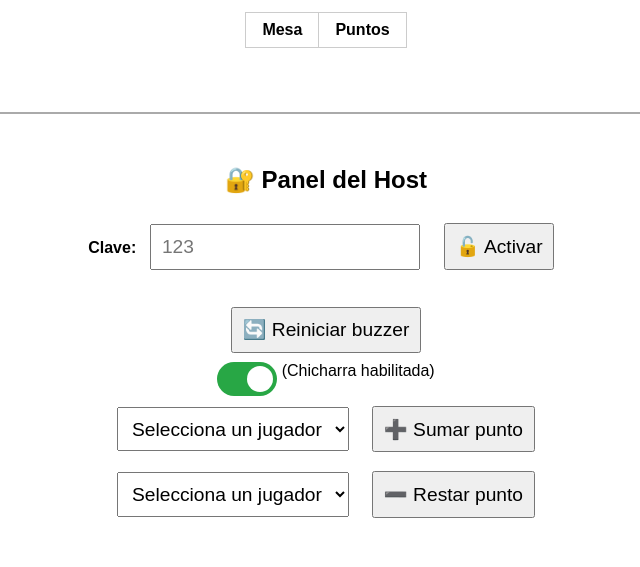
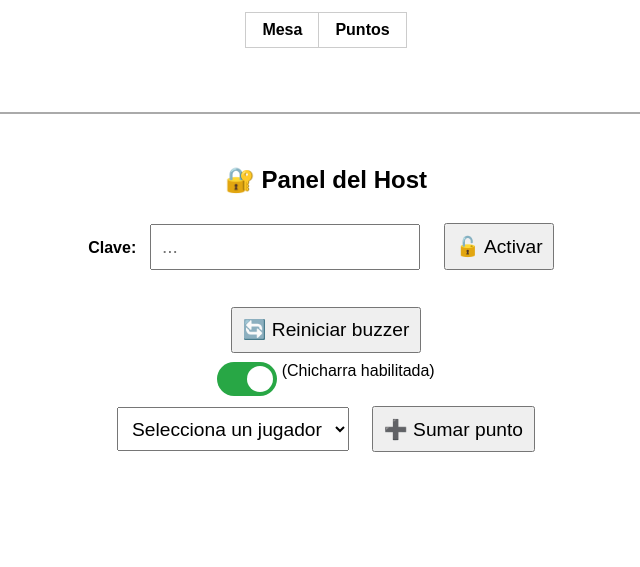
Before and after one commit to karinavallejos/cumplepyk, a Flask app: page / in a window 1280 px wide. Shown: the part 524-1091 px from the top of the page, without its empty margins (314-954 px from the left). After the commit the page ends 976 px from the top, so only its background shows below. Run offline with Flask 3, Linux system fonts and the light colour scheme; data that the repository does not hold is empty.

Commit message:
Update index4.html

```diff
--- a/templates/index.html
+++ b/templates/index.html
@@ -107,7 +107,7 @@
 
   <div id="panelHost">
     <h2>🔐 Panel del Host</h2>
-    <label><strong>Clave:</strong> <input type="password" id="claveHost" placeholder="123"></label>
+    <label><strong>Clave:</strong> <input type="password" id="claveHost" placeholder="..."></label>
     <button onclick="activarHost()">🔓 Activar</button>
 
     <br><br>
@@ -132,14 +132,6 @@
       <input type="hidden" name="clave">
       <button type="submit">➕ Sumar punto</button>
     </form>
-    <form action="/restar" method="post" onsubmit="return insertarClave(this)">
-      <select id="jugadorRestar" name="jugador" required>
-        <option disabled selected>Selecciona un jugador</option>
-      </select>
-      <input type="hidden" name="clave">
-      <button type="submit">➖ Restar punto</button>
-    </form>
-
   </div>
 
   <script>
@@ -262,13 +254,10 @@
       return true;
     }
 
-
     async function cargarJugadores() {
       const res = await fetch("/jugadores");
       const data = await res.json();
-      const selects = ["jugador", "jugadorRestar"];
-      selects.forEach(id => {
-        const select = document.getElementById(id);
+      const select = document.getElementById("jugador");
       if (!select) return;
       select.innerHTML = '<option disabled selected>Selecciona un jugador</option>';
       for (let jugador in data) {
@@ -277,7 +266,6 @@
         option.textContent = jugador;
         select.appendChild(option);
       }
-      });
     }
 
     mostrarBuzzer();
```
Lines whose indentation alone changed are shown as unchanged.
